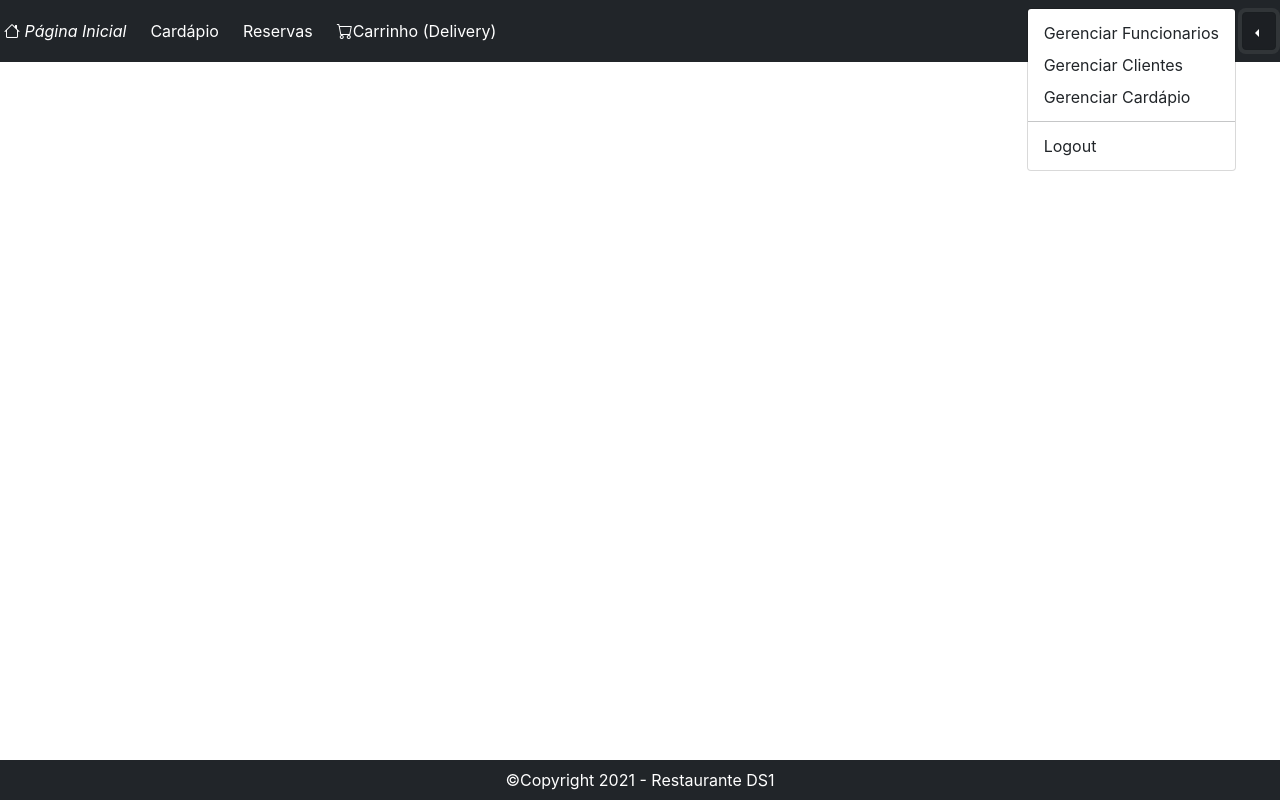
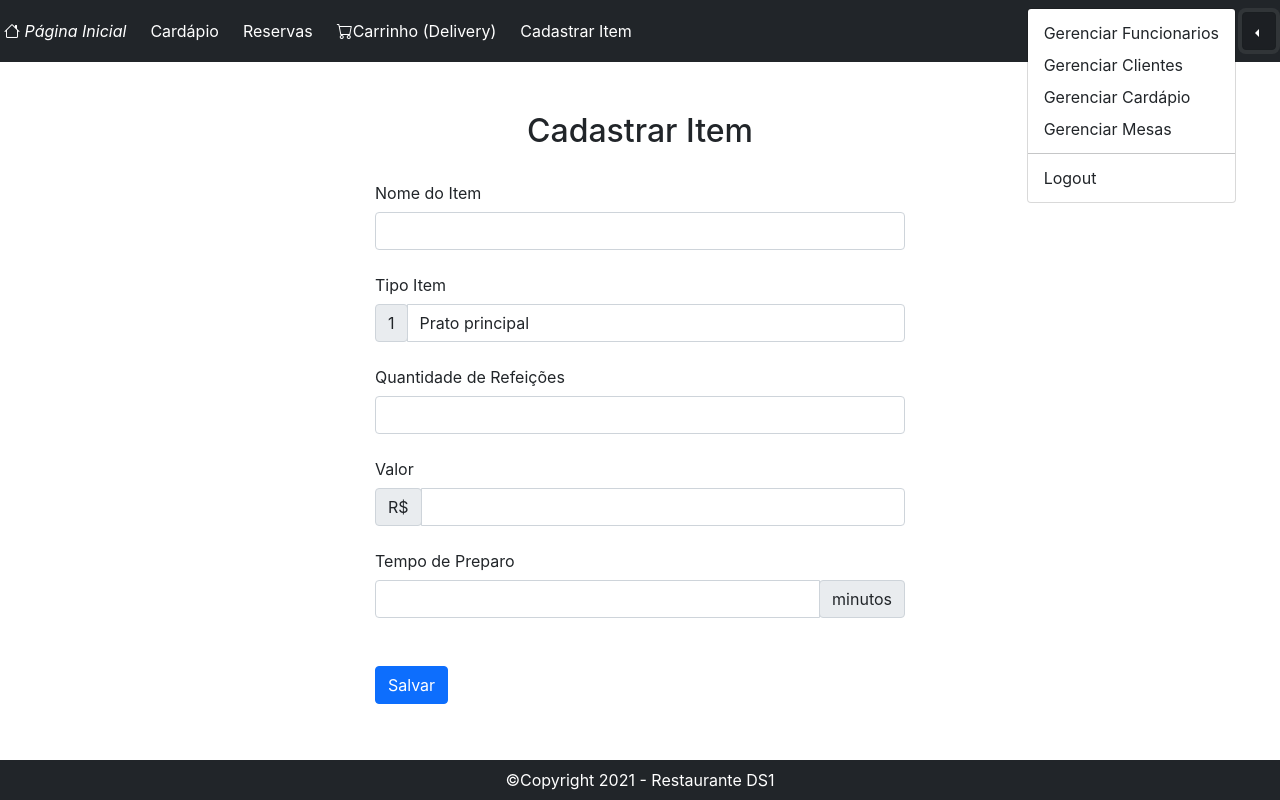
Before and after one commit to ErikDantas/restaurante-frontend-ds1, a React (Create React App) app: page /GerenteCadastroItem in a window 1280 px wide. Both pictures are taken after a click on the button 1258 px from the left and 31 px from the top of the page. Built offline with nearby package versions, Linux system fonts and the light colour scheme.

Commit message:
Primeiro envio da release 3

```diff
--- a/src/App.js
+++ b/src/App.js
@@ -7,8 +7,10 @@ import Cliente from './Components/Layout/LoginCadastro';
 import Footer from './Components/Layout/Footer';
 import Home from './Components/Layout/Home';
 import Menu from './Components/Layout/Menu';
+import Mesa from './Components/Mesa/Mesa';
 import Reserva from './Components/Reserva/Reserva';
 import GerenciarCardapio from './Components/Funcionario/GerenciarCardapio';
+import GerenteCadastroItem from './Components/Gerente/GerenteCadastroItem';
 
 export default class App extends Component{
   render(){
@@ -32,8 +34,14 @@ export default class App extends Component{
             <Route path="/Carrinho">
               <Carrinho/>
             </Route>
-            <Route path="/funcionarios/GerenciarCardapio">
+            <Route path="/Mesa">
+              <Mesa/>
+            </Route>
+            <Route path="/GerenciarCardapio">
               <GerenciarCardapio/>
+            </Route>
+            <Route path="/GerenteCadastroItem">
+              <GerenteCadastroItem/>
             </Route>
           </Switch>
           <Footer/>
--- a/src/Components/Funcionario/GerenciarCardapio.js
+++ b/src/Components/Funcionario/GerenciarCardapio.js
@@ -30,7 +30,7 @@ export default class GerenciarCardapio extends Component{
         return(
             <div className="row mt-5 mb-5 ">
                 <div>
-                    <h2 className="p-3 text-center mt-4">Gerênciar Cardápio</h2>
+                    <h2 className="p-3 text-center mt-4">Gerenciar Cardápio</h2>
                 </div>
                 <div>
                     <button type="button" data-bs-toggle="modal" data-bs-target="#exampleModal" className="btn btn-primary"><i className="bi bi-plus-circle"></i> Adicionar Item</button>
--- /dev/null
+++ b/src/Components/Gerente/GerenteCadastroItem.js
@@ -0,0 +1,127 @@
+import React, { Component } from 'react'
+import { toast } from 'react-toastify';
+import 'react-toastify/dist/ReactToastify.css';
+
+toast.configure()
+
+export default class GerenteCadastroItem extends Component {
+
+    state = {
+        id: "",
+        nome: "",
+        tipoItem: "1",
+        valor: "",
+        qtdRefeicao: "",
+        tempoPreparo: ""
+    }
+
+    funcNomeChange = (event) => {
+        this.setState({nome: event.target.value})
+    }
+    funcTipoItemChange = (event) => {
+        this.setState({tipoItem: event.target.value})
+    }
+    funcValorChange = (event) => {
+        this.setState({valor: event.target.value})
+    }
+    funcQtdRefeicaoChange = (event) => {
+        this.setState({qtdRefeicao: event.target.value})
+    }
+    funcTempoPreparoChange = (event) => {
+        this.setState({tempoPreparo: event.target.value})
+    }
+
+    gravarItem = () => {
+        const dados = {
+            "nome": this.state.nome,
+            "tipoItem": this.state.tipoItem,
+            "valor": this.state.valor,
+            "qtdRefeicao": this.state.qtdRefeicao,
+            "tempoPreparo": this.state.tempoPreparo
+        }
+
+        const requestOptions = {
+            method: 'POST',
+            headers: {
+                'Access-Control-Allow-Origin': '*',
+                'Content-Type': 'application/json'
+            },
+            body: JSON.stringify(dados)
+        };
+
+        const url = window.servidor + '/item/incluir/'
+            fetch(url, requestOptions)
+            .then(response => {
+                if(response.status === 200){
+                    toast.success('Item cadastrado com sucesso.')
+                }else{
+                    toast.error('Falha durante o cadastro.')
+                }
+            })
+            .catch(erro => console.log(erro));
+    }
+
+
+    render(){
+        return(
+            <div className="row mt-5 p-3 mb-5">
+                <div className="col-6 mt-2 container-fluid">
+                        <h2 className="p-3 text-center mt-4">Cadastrar Item</h2>
+                    <div className="mb-3">
+                        <label className="col-form-label">Nome do Item</label>
+                        <input value={this.state.nome} onChange={this.funcNomeChange} className="form-control" type="text" id="text-input"></input>
+                    </div>
+
+                    <div>
+                        <label className="col-form-label">Tipo Item</label>
+                    </div>
+                    <div className="input-group mb-3">
+                        <div className="input-group-prepend">
+                            <label className="input-group-text" for="inputGroupSelect01">{this.state.tipoItem}</label>
+                        </div>
+                        <select value={this.state.tipoItem} onChange={this.funcTipoItemChange} className="form-control" id="inputGroupSelect01">
+                            <option selected value="0">Entrada</option>
+                            <option value="1">Prato principal</option>
+                            <option value="2">Sobremesa</option>
+                            <option value="3">Bebida não alcoólica</option>
+                            <option value="4">Bebida alcoólica</option>
+                        </select>
+                    </div>
+
+                    <div className="mb-3">
+                        <label className="col-form-label">Quantidade de Refeições</label>
+                        <input value={this.state.qtdRefeicao} onChange={this.funcQtdRefeicaoChange} className="form-control" type="number" id="number-input"/>
+                    </div>
+
+
+                    <div>
+                        <label className="col-form-label">Valor</label>
+                    </div>
+                    <div class="input-group mb-3">
+                        <div class="input-group-prepend">
+                            <span class="input-group-text" id="inputGroup-sizing-default">R$</span>
+                        </div>
+                        <input value={this.state.valor} onChange={this.funcValorChange} className="form-control" type="number" step="0.05" id="number-input"/>
+                    </div>
+
+                    <div>
+                        <label className="col-form-label">Tempo de Preparo</label>
+                    </div>
+                    <div class="input-group mb-3">
+                        <input value={this.state.tempoPreparo} onChange={this.funcTempoPreparoChange} className="form-control" type="number" id="number-input"/>
+                        <div class="input-group-append">
+                            <span class="input-group-text" id="inputGroup-sizing-default">minutos</span>
+                        </div>
+                    </div>
+
+
+                    <div className="row mt-5">
+                        <div className="col-3">
+                            <button type="button" className="btn btn-primary" onClick={ () => this.gravarItem() }>Salvar</button>
+                        </div>
+                    </div>
+                </div>
+            </div>
+        )
+    }
+}
--- a/src/Components/Layout/Menu.js
+++ b/src/Components/Layout/Menu.js
@@ -21,6 +21,7 @@ export default class Menu extends Component{
                         <Link className="navbar-brand text-white fontetexto p-1" to="/carrinho"><i className="bi bi-cart"></i>
                             Carrinho (Delivery)
                         </Link>
+                        <Link className="navbar-brand text-white fontetexto p-1" to="/GerenteCadastroItem">Cadastrar Item</Link>
                     </div>
 
                     <Link className="navbar-brand text-white p-1  " to="/ClienteLoginCadastro">Entrar</Link>
@@ -42,6 +43,7 @@ export default class Menu extends Component{
                         <Link className="navbar-brand text-white fontetexto p-1" to="/carrinho"><i className="bi bi-cart"></i>
                             Carrinho (Delivery)
                         </Link>
+                        <Link className="navbar-brand text-white fontetexto p-1" to="/GerenteCadastroItem">Cadastrar Item</Link>
                     </div>
 
                     <div className="btn-group dropstart p-1">
@@ -51,7 +53,8 @@ export default class Menu extends Component{
                         <ul className="dropdown-menu" aria-labelledby="dropdownMenuButton1">
                             <li><a className="dropdown-item" href="/">Gerenciar Funcionarios</a></li>
                             <li><a className="dropdown-item" href="/">Gerenciar Clientes</a></li>
-                            <li><a className="dropdown-item" href="/funcionarios/GerenciarCardapio">Gerenciar Cardápio</a></li>
+                            <li><a className="dropdown-item" href="/gerenciarcardapio">Gerenciar Cardápio</a></li>
+                            <li><a className="dropdown-item" href="/mesa">Gerenciar Mesas</a></li>
                             <li><hr className="dropdown-divider"/></li>
                             <li><a className="dropdown-item" onClick={this.funcLogoff} href="/ClienteLoginCadastro">Logout</a></li>
                         </ul>
--- /dev/null
+++ b/src/Components/Mesa/Mesa.js
@@ -0,0 +1,104 @@
+import React, { Component } from 'react'
+
+export default class Mesa extends Component {
+    state = {
+        qtdCadeiras: "",
+        reservada: ""
+    }
+        txtNome_change = (event)=> {
+
+            console.log(event.target.value)
+            this.setState({qtdCadeiras: event.target.value})
+
+        }
+
+        chkmesa = (event) =>{
+
+            this.setState({reservada: event.target.checked})
+        }
+
+        gravarNovo = () => {
+            const dados = {
+                "qtdCadeiras": this.state.qtdCadeiras,
+                "reservada": this.state.reservada
+
+            }
+                console.log(dados)
+
+            const requestOptions = {
+                method:'POST',
+                headers:{
+                    'Content-Type': 'application/json'
+                },
+                body: JSON.stringify(dados)
+
+            };
+
+            const url = window.servidor + '/mesa/incluir'
+            fetch(url, requestOptions)
+            .then(console.log('Gravado'))
+            .catch(erro=>console.log('erro'));
+        }
+
+
+
+    render() {
+        return (
+            <div className="row mt-5 p-3 mb-5">
+                <div className="col-6 mt-2 container-fluid">
+                        <h2 className="p-3 text-center mt-4">Gerenciar Mesas</h2>
+                    <div className="mb-3">
+                        <label className="col-form-label">Quantidade de cadeiras</label>
+                        <input value={this.state.qtdCadeiras} onChange={this.txtNome_change} className="form-control name-pull-image" type="text"></input>
+                    </div>
+
+                    <div className="form-check">
+                    Mesa reservada:
+                    <input className="form-check-input" onChange={this.chkmesa} type="checkbox" value="1" id="flexCheckDefault"></input>
+                    <label className="form-check-label"></label>
+                    </div>
+                    <div className="row mt-2">
+                        <div className="col-1">
+                            <button className="btn btn-primary" onClick = {() => this.gravarNovo()}>Gravar</button>
+                        </div>
+                        <div className="col-1">
+                            <button className="btn btn-primary" >Voltar</button>
+                        </div>
+                    </div>
+                </div>
+            </div>
+        )
+    }
+}
+
+/*
+            <div className="row mt-5 mb-5 ">
+                <div className="col-4 mt-2 container-fluid">
+                <div>
+                    <h2 className="p-3 text-center mt-4">Gerenciar Mesas</h2>
+                </div>
+
+
+                <div className="col-2">Quantidade de cadeira:</div>
+                <div className="row mt-2">
+                    <div className="col-2">
+                    <input value={this.state.qtdCadeiras} onChange={this.txtNome_change} className="form-control name-pull-image" type="text"></input>
+                    </div>
+                </div>
+
+                <div className="form-check">
+                    Mesa reservada:
+                    <input className="form-check-input" onChange={this.chkmesa} type="checkbox" value="1" id="flexCheckDefault"></input>
+                    <label className="form-check-label">
+                    </label>
+                    </div>
+                    <div className="row mt-2">
+                        <div className="col-1">
+                            <button className="btn btn-primary" onClick = {() => this.gravarNovo()}>Gravar</button>
+                        </div>
+                    <div className="col-1">
+                        <button className="btn btn-primary" >Voltar</button>
+                    </div>
+                    </div>
+                </div>
+            </div> */
```
